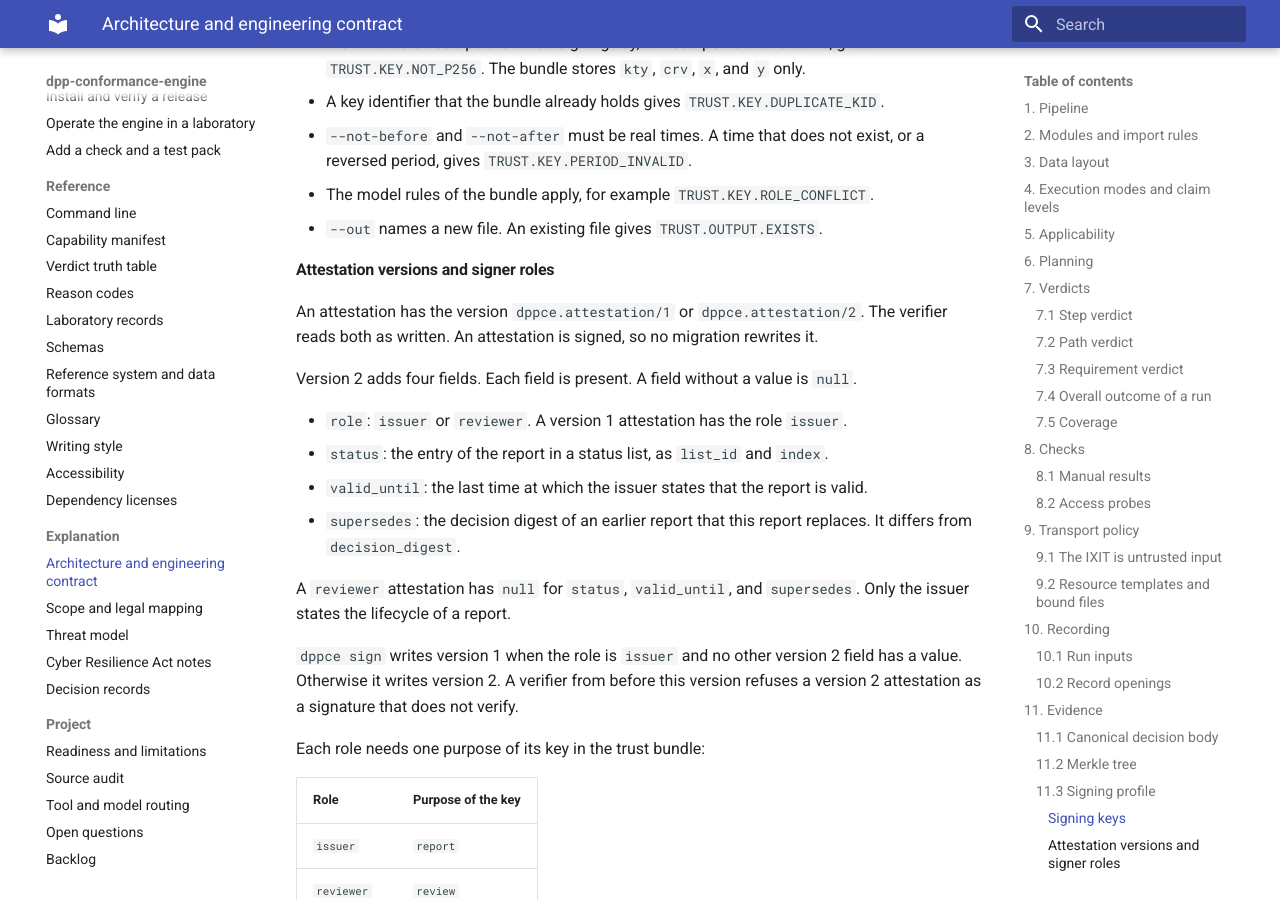
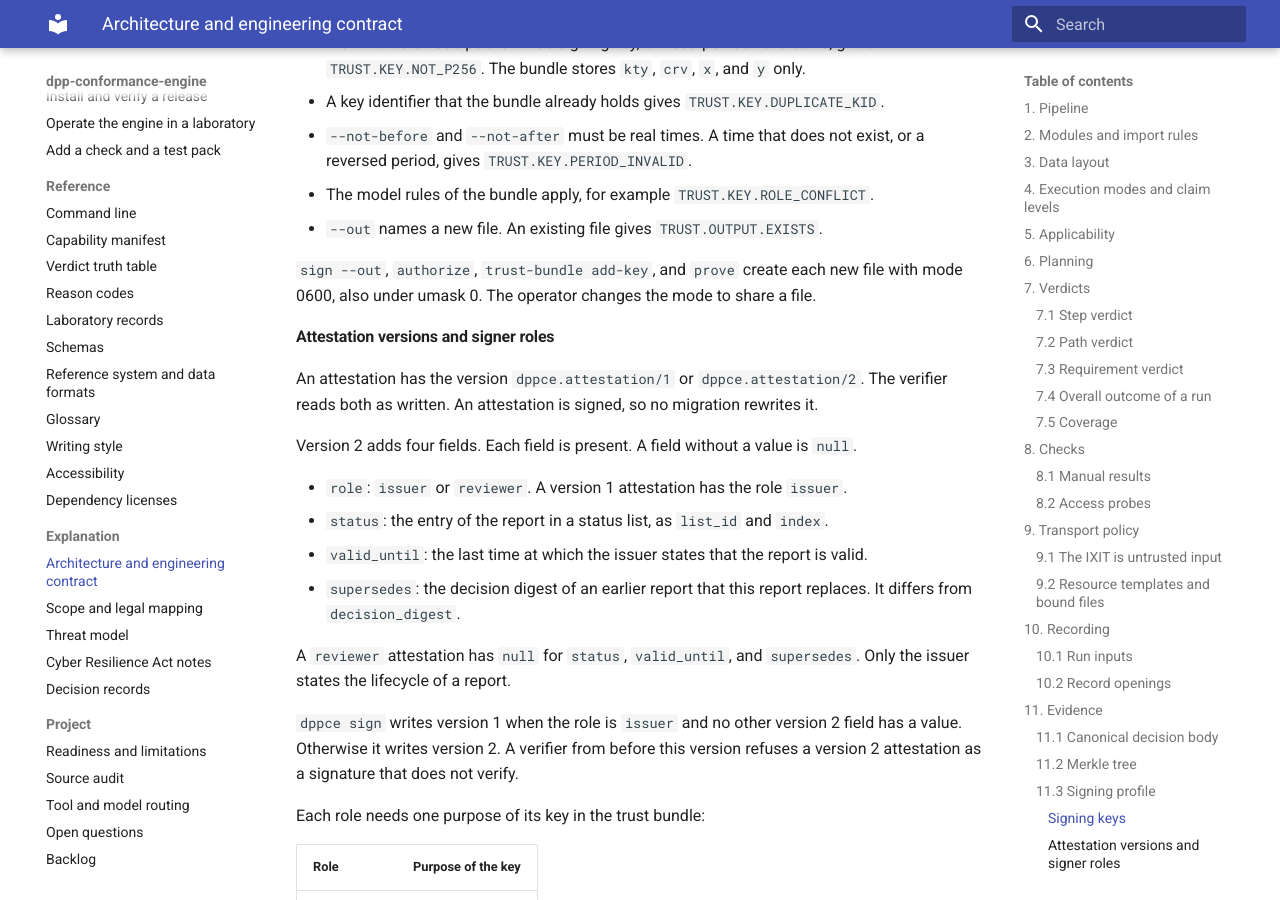
Before and after one commit to hadijannat/dpp-conformance-engine, an MkDocs documentation site: the page built from docs/explanation/architecture.md, in a window 1280 px wide and 900 px high, scrolled down 29586 px. Built offline with MkDocs 1.6.1 and Material for MkDocs 9.7.7, drawn with Linux system fonts in a browser that asks for light colours; the version menu is left out.

Commit message:
fix(keys): create new output files readable only by their owner
write_new_file now defaults to mode 0600, as the owner decided on
2026-10-18. sign --out, authorize, trust-bundle add-key, and prove
create each new file with 0600, also under umask 0, as keys and
openings already did. The operator changes the mode to share a file.
Architecture section 11.3 and CHANGELOG state it (CodeQL alert 14).

The in-place mode test uses 0700: owner only, and still not the 0600 of
mkstemp, so a kept mode is seen (CodeQL alert 16).

Co-Authored-By: Claude Opus 5.5 <noreply@anthropic.com>

```diff
--- a/docs/explanation/architecture.md
+++ b/docs/explanation/architecture.md
@@ -978,6 +978,9 @@ PKCS#8 PEM, encrypted with the passphrase.
 - The model rules of the bundle apply, for example `TRUST.KEY.ROLE_CONFLICT`.
 - `--out` names a new file. An existing file gives `TRUST.OUTPUT.EXISTS`.
 
+`sign --out`, `authorize`, `trust-bundle add-key`, and `prove` create each new file with mode 0600,
+also under umask 0. The operator changes the mode to share a file.
+
 #### Attestation versions and signer roles
 
 An attestation has the version `dppce.attestation/1` or `dppce.attestation/2`. The verifier reads
```
Also changed, not shown: CHANGELOG.md (+2 -0 lines), 2 other files.
